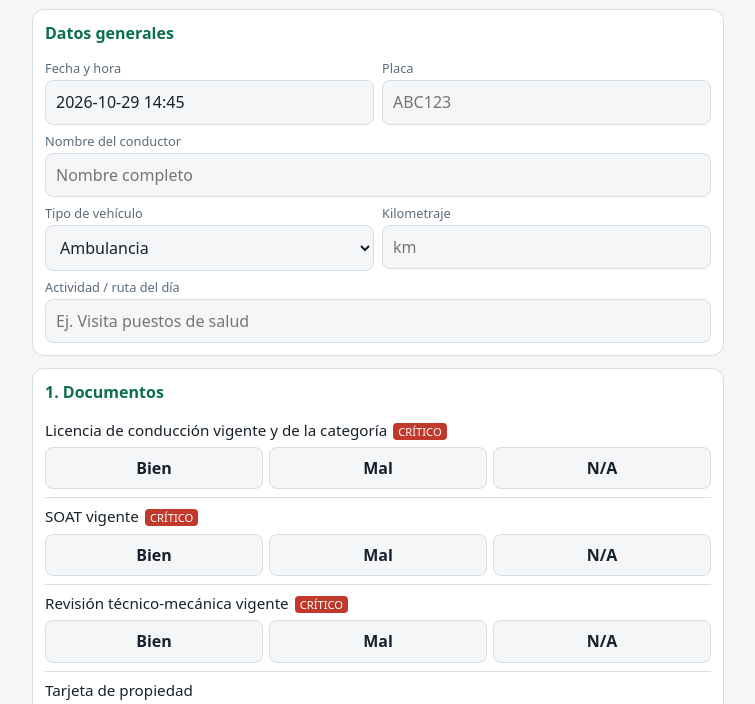
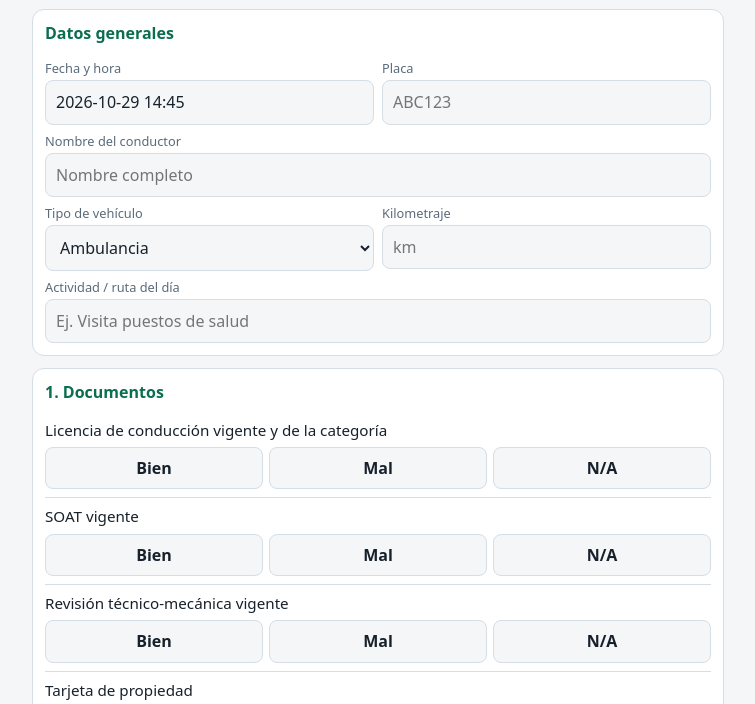
Before and after one commit to recursosf/inspeccion-vehicular, a plain HTML site: page index.html in a window 1280 px wide. Shown: the part 88-792 px from the top of the page, without its empty margins (262-1017 px from the left). Drawn offline with Linux system fonts and the light colour scheme.

Commit message:
Add files via upload

```diff
--- a/index.html
+++ b/index.html
@@ -104,7 +104,7 @@
 $("fecha").value=f.getFullYear()+"-"+pad(f.getMonth()+1)+"-"+pad(f.getDate())+" "+pad(f.getHours())+":"+pad(f.getMinutes());
 var h="";
 G.forEach(function(g,gi){h+='<div class="card"><h2>'+(gi+1)+". "+g[0]+"</h2>";
-g[1].forEach(function(it,ii){var k=gi+"_"+ii;h+='<div class="it"><div class="n">'+it[0]+(it[1]?'<span class="crit">CRÍTICO</span>':"")+'</div><div class="opts" data-k="'+k+'"><button data-v="b">Bien</button><button data-v="m">Mal</button><button data-v="n">N/A</button></div></div>'});
+g[1].forEach(function(it,ii){var k=gi+"_"+ii;h+='<div class="it"><div class="n">'+it[0]+'</div><div class="opts" data-k="'+k+'"><button data-v="b">Bien</button><button data-v="m">Mal</button><button data-v="n">N/A</button></div></div>'});
 h+="</div>"});
 $("lista").innerHTML=h;
 document.addEventListener("click",function(e){var b=e.target.closest(".opts button");if(!b)return;var k=b.parentNode.dataset.k;S[k]=b.dataset.v;
```
